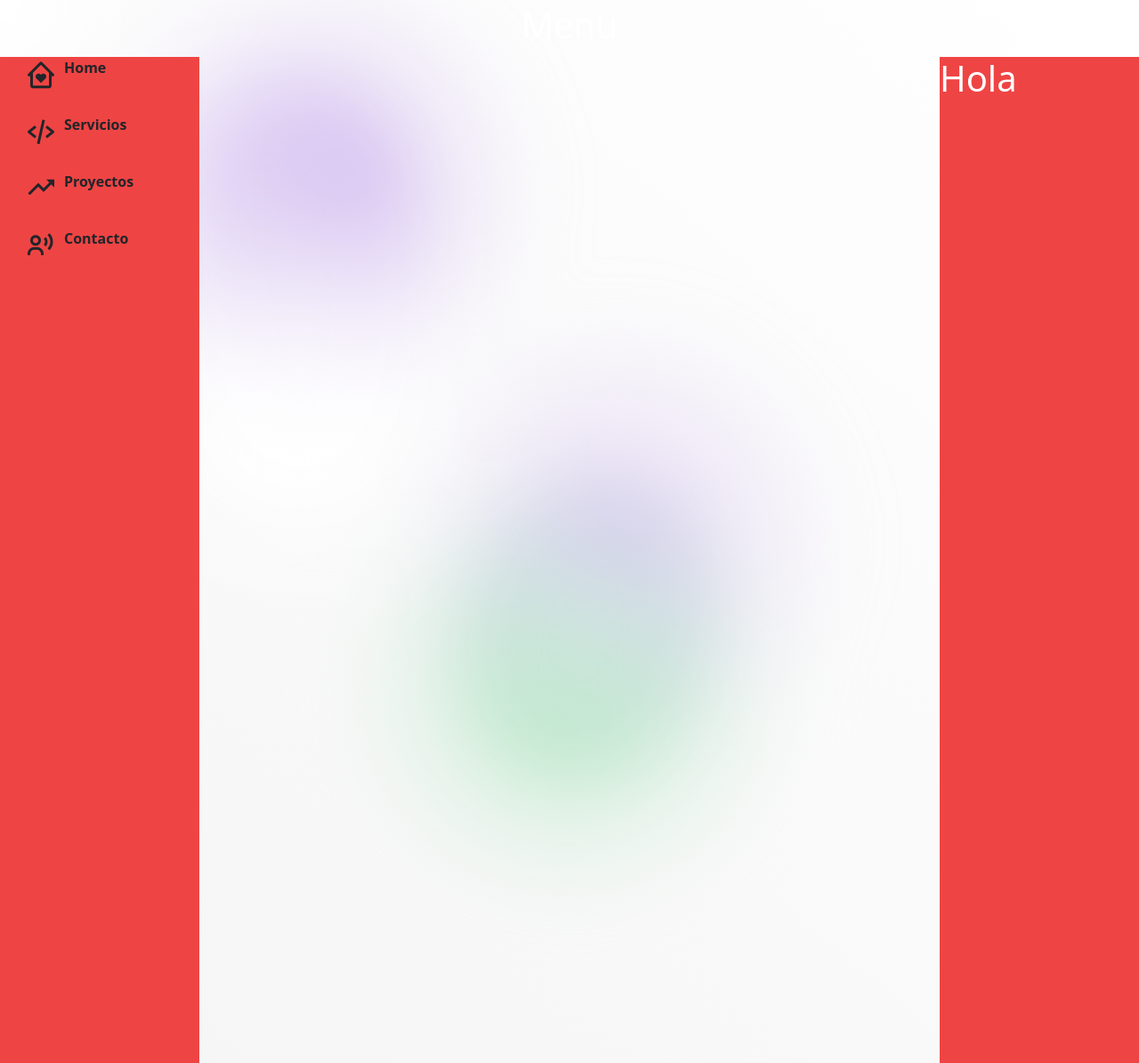
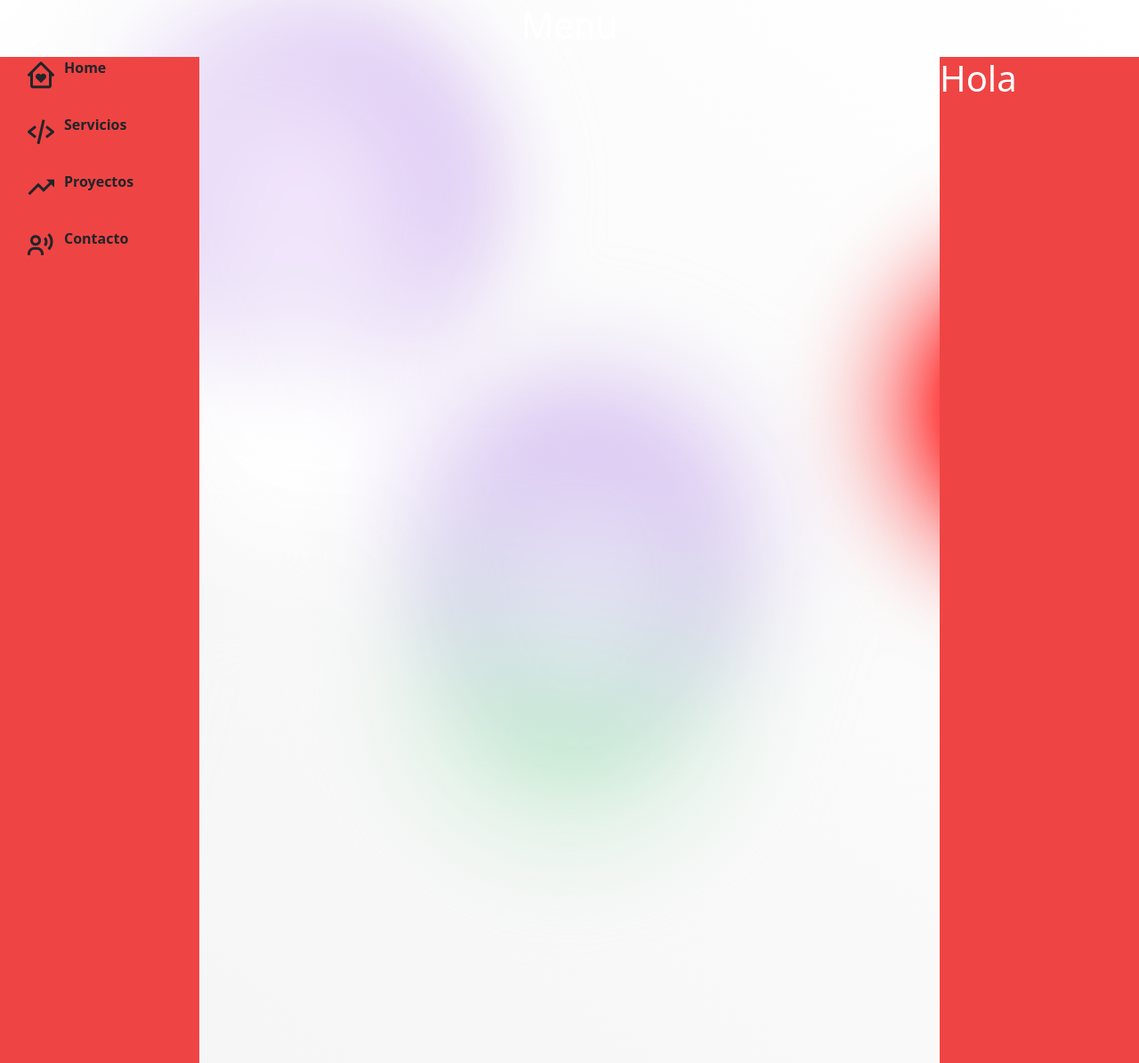
Before and after one commit to RodolfoRM123/mswww, a Django app: page / in a window 1280 px wide. Shown: the whole page at 89% size. Run offline with Django 5.2, Linux system fonts and the light colour scheme.

Commit message:
Cambios en background

```diff
--- a/static/css/leftside.css
+++ b/static/css/leftside.css
@@ -33,7 +33,7 @@
 
     --color5: 189, 232, 202;
     /*rosa*/
-    --color-interactive:255,255,255;
+    --color-interactive:255,255,255 ;
     --circle-size: 60%;
     --blending: hard-light;
   }
@@ -179,6 +179,82 @@
 
       opacity: 1;
     }
+    .g6 {
+        position: absolute;
+        background: radial-gradient(circle at center, rgba(183,183,183) 0, rgba(183,183,183, 0) 50%) no-repeat;
+        mix-blend-mode: var(--blending);
+
+        width: calc(var(--circle-size) * 2);
+        height: calc(var(--circle-size) * 2);
+        top: calc(50% - var(--circle-size));
+        left: calc(50% - var(--circle-size));
+
+        transform-origin: calc(50% - 480px);
+        animation: moveInCircle 10s reverse infinite;
+
+        opacity: 1;
+      }
+
+      .g7 {
+        position: absolute;
+        background: radial-gradient(circle at center, rgba(var(--color2), 0.8) 0, rgba(var(--color2), 0) 50%) no-repeat;
+        mix-blend-mode: var(--blending);
+
+        width: var(--circle-size);
+        height: var(--circle-size);
+        top: calc(50% - var(--circle-size) / 2);
+        left: calc(50% - var(--circle-size) / 2);
+
+        transform-origin: calc(50% - 400px);
+        animation: moveInCircle 0s reverse infinite;
+
+        opacity: 1;
+      }
+      .g8 {
+        position: absolute;
+        background: radial-gradient(circle at center, rgb(255, 1, 1) 0, rgba(175, 175, 175, 0)50%) no-repeat;
+        mix-blend-mode: var(--blending);
+
+        width: var(--circle-size);
+        height: var(--circle-size);
+        top: calc(50% - var(--circle-size) / 2);
+        left: calc(100% - var(--circle-size) / 2);
+
+        transform-origin: calc(50% - 150px);
+        animation: moveInCircle 5s reverse infinite;
+
+        opacity: 1;
+      }
+      .g9 {
+        position: absolute;
+        background: radial-gradient(circle at center, rgba(var(--color2), 0.8) 0, rgba(var(--color2), 0) 50%) no-repeat;
+        mix-blend-mode: var(--blending);
+
+        width: var(--circle-size);
+        height: var(--circle-size);
+        top: calc(50% - var(--circle-size) / 2);
+        left: calc(50% - var(--circle-size) / 2);
+
+        transform-origin: calc(50% - 400px);
+        animation: moveInCircle 20s reverse infinite;
+
+        opacity: 1;
+      }
+      .g10 {
+        position: absolute;
+        background: radial-gradient(circle at center, rgba(var(--color2), 0.8) 0, rgba(var(--color2), 0) 50%) no-repeat;
+        mix-blend-mode: var(--blending);
+
+        width: var(--circle-size);
+        height: var(--circle-size);
+        top: calc(50% - var(--circle-size) / 2);
+        left: calc(50% - var(--circle-size) / 2);
+
+        transform-origin: calc(50% - 400px);
+        animation: moveInCircle 20s reverse infinite;
+
+        opacity: 1;
+      }
 
     .interactive {
       position: absolute;
--- a/templates/base.html
+++ b/templates/base.html
@@ -40,6 +40,11 @@
       <div class="g3"></div>
       <div class="g4"></div>
       <div class="g5"></div>
+      <div class="g6"></div>
+      <div class="g7"></div>
+      <div class="g8"></div>
+      <div class="g9"></div>
+      <div class="g10"></div>
 
 
       <div class="interactive"></div>
```
